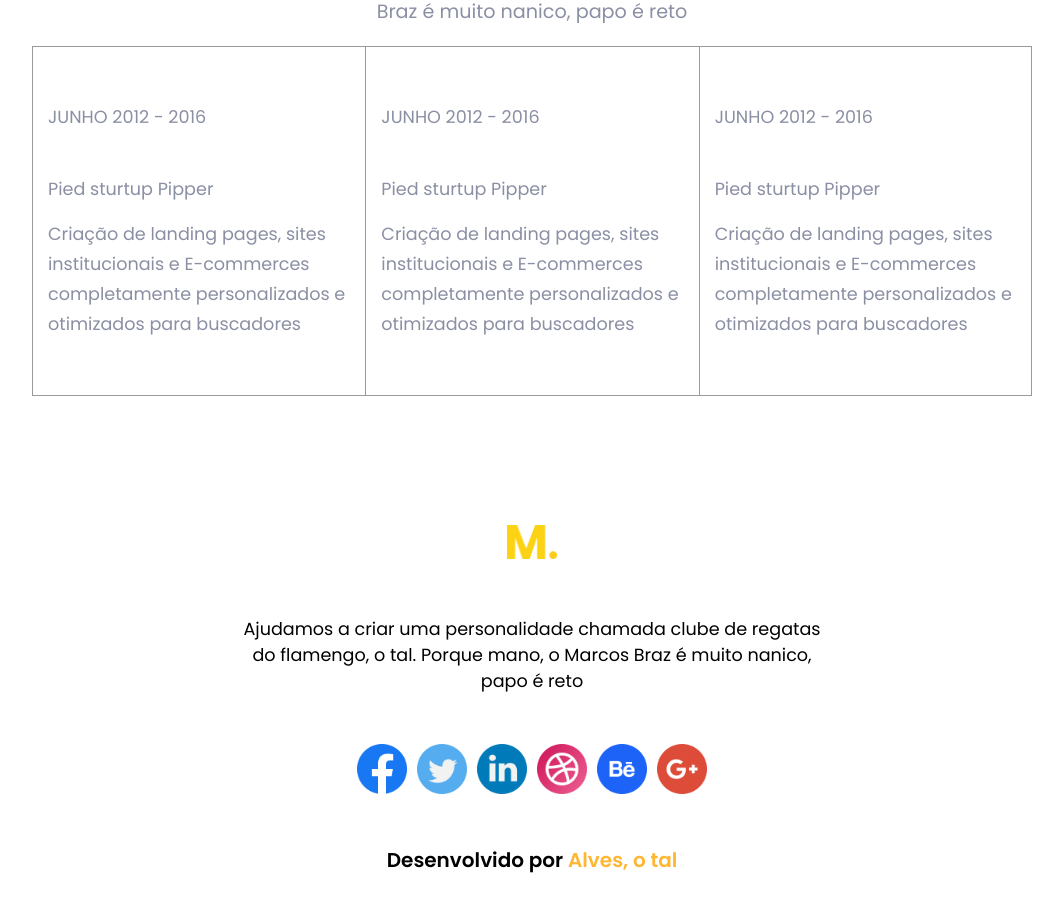
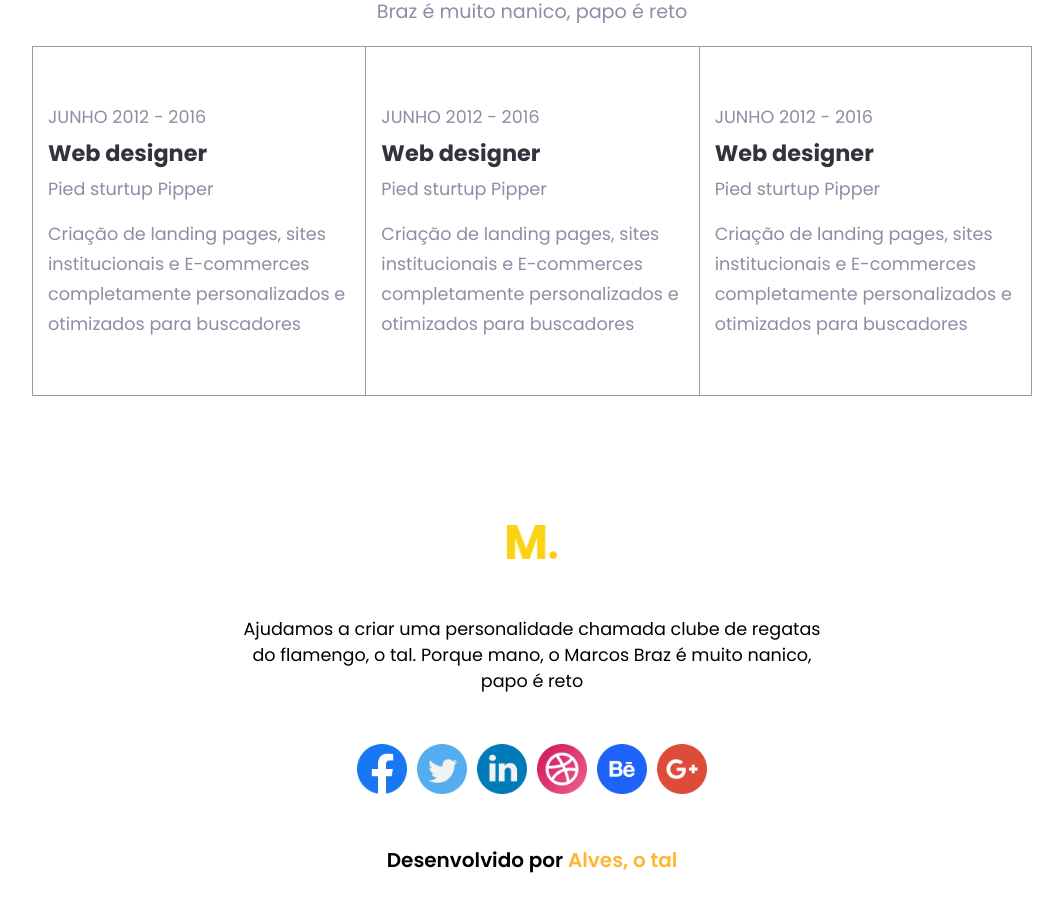
Before and after one commit to Yanderalves/DevMedia-FrontEnd, a React (Create React App) app in the folder React/009/design-digital/: page / in a window 1280 px wide. Shown: the part 1100-2000 px from the top of the page, without its empty margins (108-1171 px from the left). Built offline with nearby package versions, Linux system fonts and the light colour scheme.

Commit message:
Correção de bug do tema dark

```diff
--- a/React/009/design-digital/src/components/Card/style.css
+++ b/React/009/design-digital/src/components/Card/style.css
@@ -20,6 +20,7 @@
 
 .card h3 {
     font-size: 1.4rem;
+    color: var(--normal-subtitles);
 }
 
 .card .container-title {
--- a/React/009/design-digital/src/components/WorkExperiences/style.css
+++ b/React/009/design-digital/src/components/WorkExperiences/style.css
@@ -49,7 +49,7 @@
 }
 
 .work-experiences.dark h2,
-.work-experiences h3 {
+.work-experiences.work-experiences.dark h3 {
     color: white;
 }
 
```
